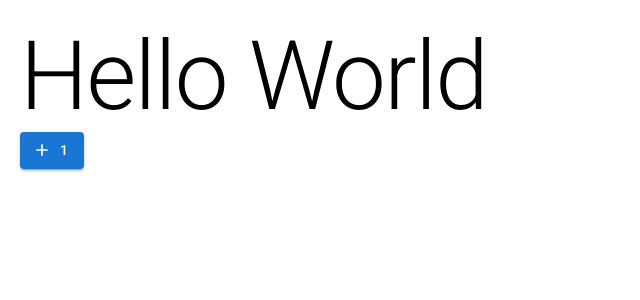
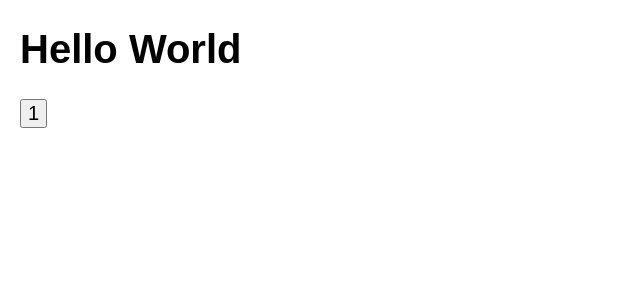
Before and after one commit to kairos9000/web-template, a React (Vite) app: page / in a window 1280 px wide. Shown: the top 300 px of the page, without its empty margins (0-640 px from the left). Built offline with nearby package versions, Linux system fonts and the light colour scheme.

Commit message:
simplify, upgrade and optimize

```diff
--- a/index.html
+++ b/index.html
@@ -4,7 +4,6 @@
         <meta charset="utf-8" />
         <meta name="viewport" content="width=device-width, initial-scale=1.0, user-scalable=no" />
         <link rel="shortcut icon" href="/favicon.ico" />
-        <link rel="stylesheet" href="https://fonts.googleapis.com/css?family=Roboto:300,400,500,700&display=swap" />
         <title>Web-App</title>
     </head>
     <body>
--- a/src/App.tsx
+++ b/src/App.tsx
@@ -1,5 +1,3 @@
-import { Add } from "@mui/icons-material";
-import { Button, Typography } from "@mui/material";
 import { useState } from "react";
 
 export function App() {
@@ -11,10 +9,8 @@ export function App() {
 
     return (
         <>
-            <Typography variant="h1">Hello World</Typography>
-            <Button variant="contained" startIcon={<Add />} onClick={handleClick}>
-                {count}
-            </Button>
+            <h1>Hello World</h1>
+            <button onClick={handleClick}>{count}</button>
         </>
     );
 }
--- a/src/index.scss
+++ b/src/index.scss
@@ -1,3 +1,8 @@
 body {
-    margin: 20px;
+    font: 20px sans-serif;
+    margin: 1em;
 }
+
+button {
+    font: inherit;
+}
--- a/vite.config.ts
+++ b/vite.config.ts
@@ -7,7 +7,6 @@ export default defineConfig({
     server: {
         open: true,
         host: true,
-        port: 8080,
     },
     test: {
         globals: true,
```
Also changed, not shown: package.json (+10 -14 lines), 1 other file (tests, documents, lock files or other folders).
